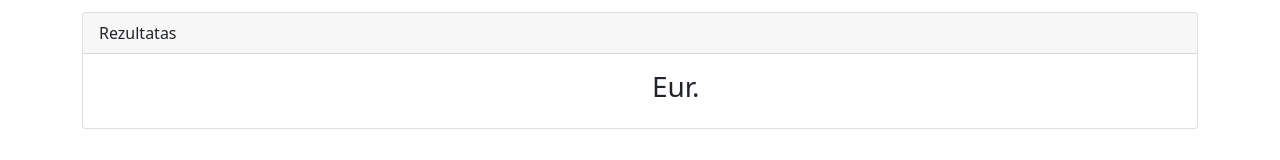
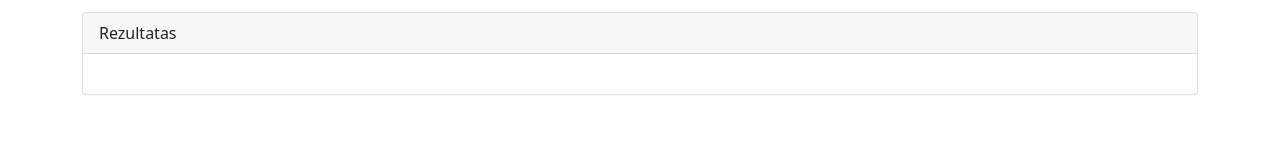
Before and after one commit to DaliusDeveikis/ReceptuKnyga, an Angular app: page /ing in a window 1280 px wide. Shown: the part 282-442 px from the top of the page. Built offline with nearby package versions, Linux system fonts and the light colour scheme.

Commit message:
update unitest

```diff
--- a/src/app/components/ingridient/ingridient.component.html
+++ b/src/app/components/ingridient/ingridient.component.html
@@ -21,7 +21,7 @@
       </div>
       <div class="col">
         <input
-          type="text"
+          type="number"
           class="form-control"
           placeholder="Price"
           [(ngModel)]="price"
@@ -48,7 +48,9 @@
         <h1 class="ingdridient-name">{{ name }}</h1>
       </div>
       <div class="col">
-        <h3 class="ingdridient-result">{{ result }} Eur.</h3>
+        <h3 class="ingdridient-result" *ngIf="price !== null">
+          {{ result }}
+        </h3>
       </div>
     </div>
   </div>
--- a/src/app/components/ingridient/ingridient.component.ts
+++ b/src/app/components/ingridient/ingridient.component.ts
@@ -22,6 +22,7 @@ export class IngridientComponent implements OnInit {
     console.log(this.name,this.quantity,this.price)
     if ( this.quantity != null && this.price != null) {
       this.result = this.quantity * this.price
+      console.log(this.result)
       return this.result
     } else {
       return this.result
```
Also changed, not shown: 1 other file (tests, documents, lock files or other folders).
